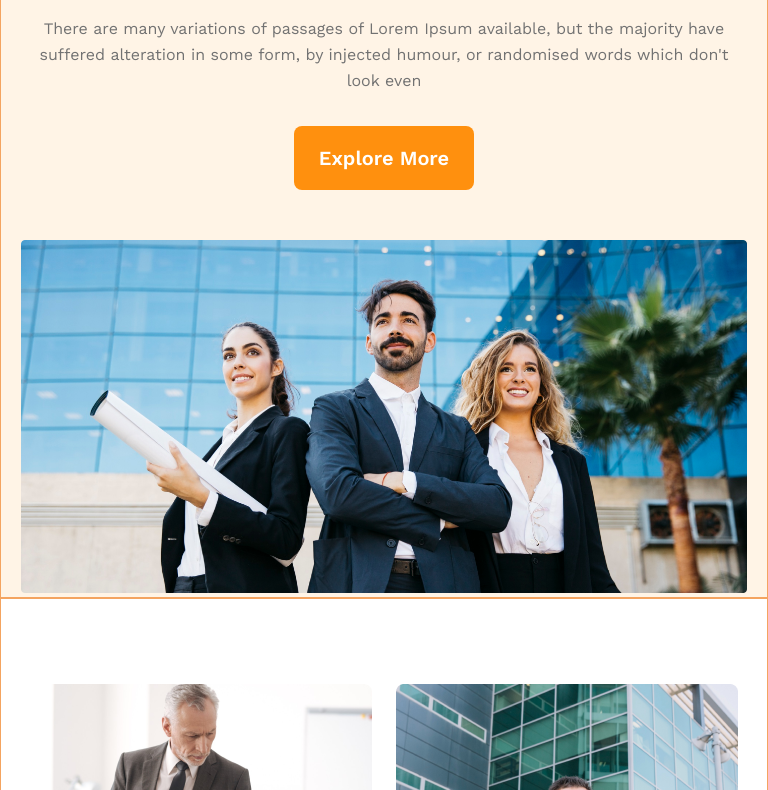
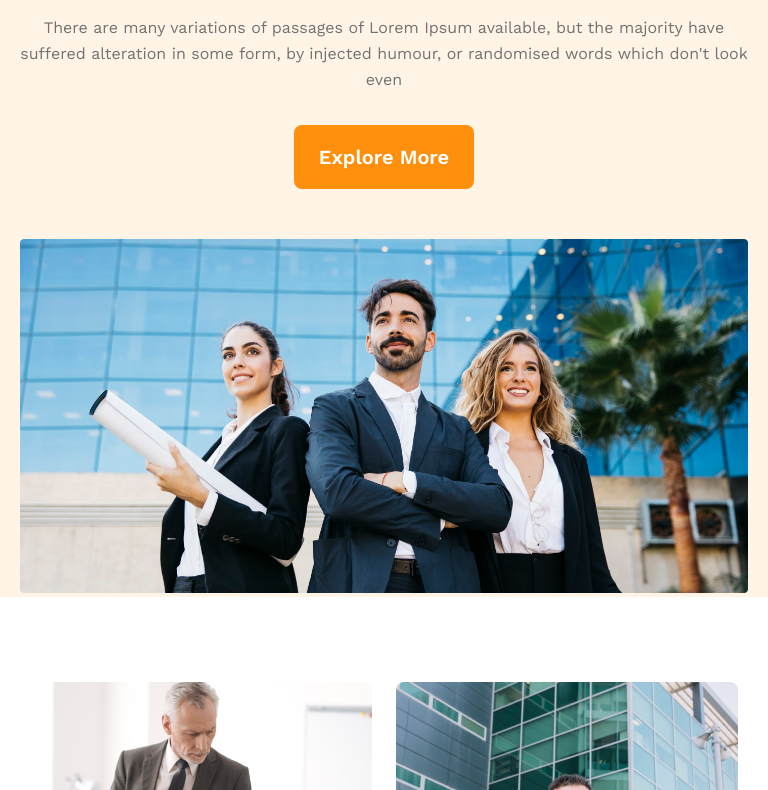
Before and after one commit to nrsabit/g3-architects-css, a plain HTML site: page index.html in a window 768 px wide. Shown: the part 242-1032 px from the top of the page. Drawn offline with nearby package versions, Linux system fonts and the light colour scheme.

Commit message:
website completed

```diff
--- a/styles/style.css
+++ b/styles/style.css
@@ -439,7 +439,6 @@ header {
     header,
     main {
         padding: 0px 20px;
-        border: 1px solid sandybrown;
     }
 
     h3,
```
